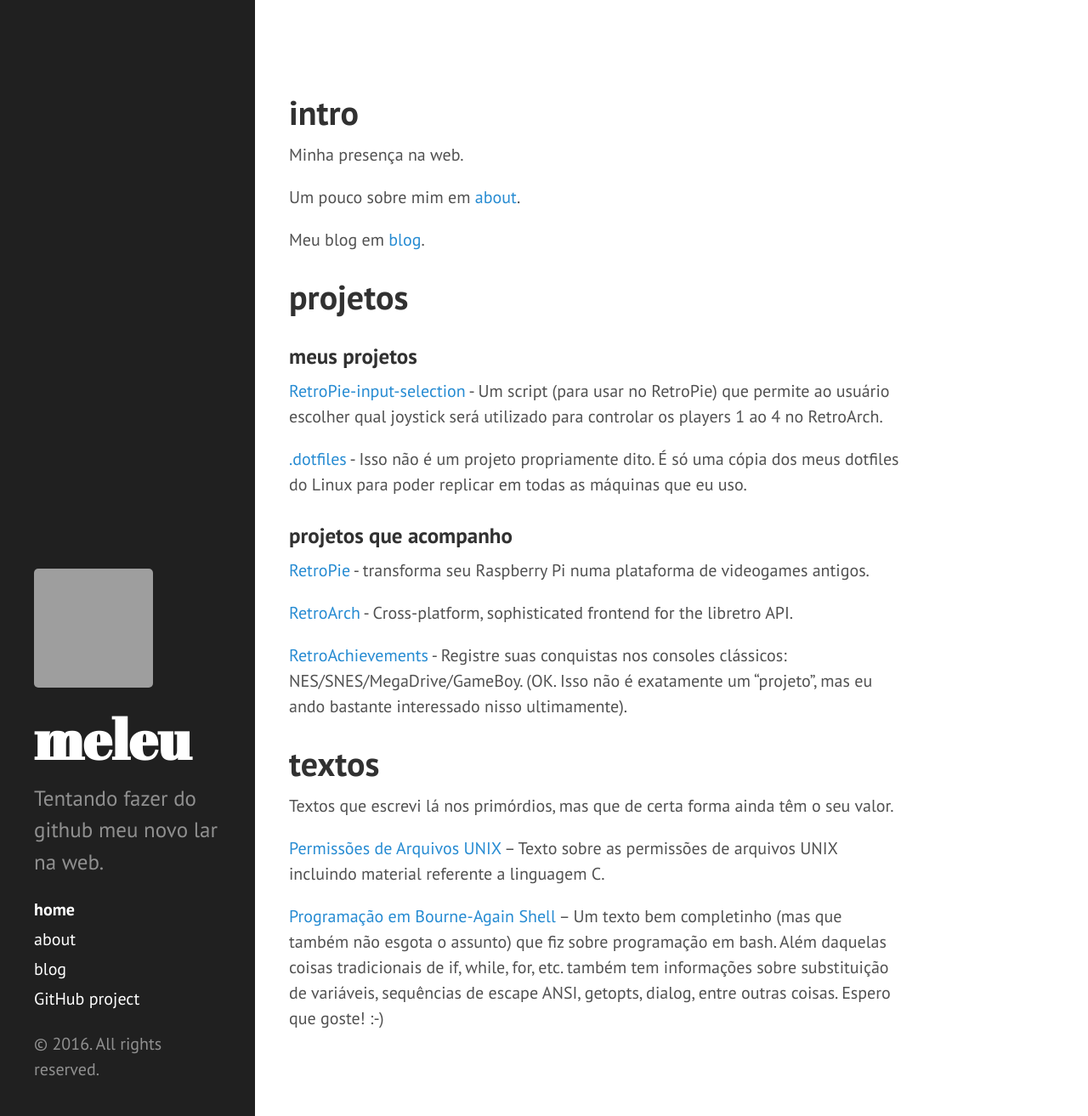
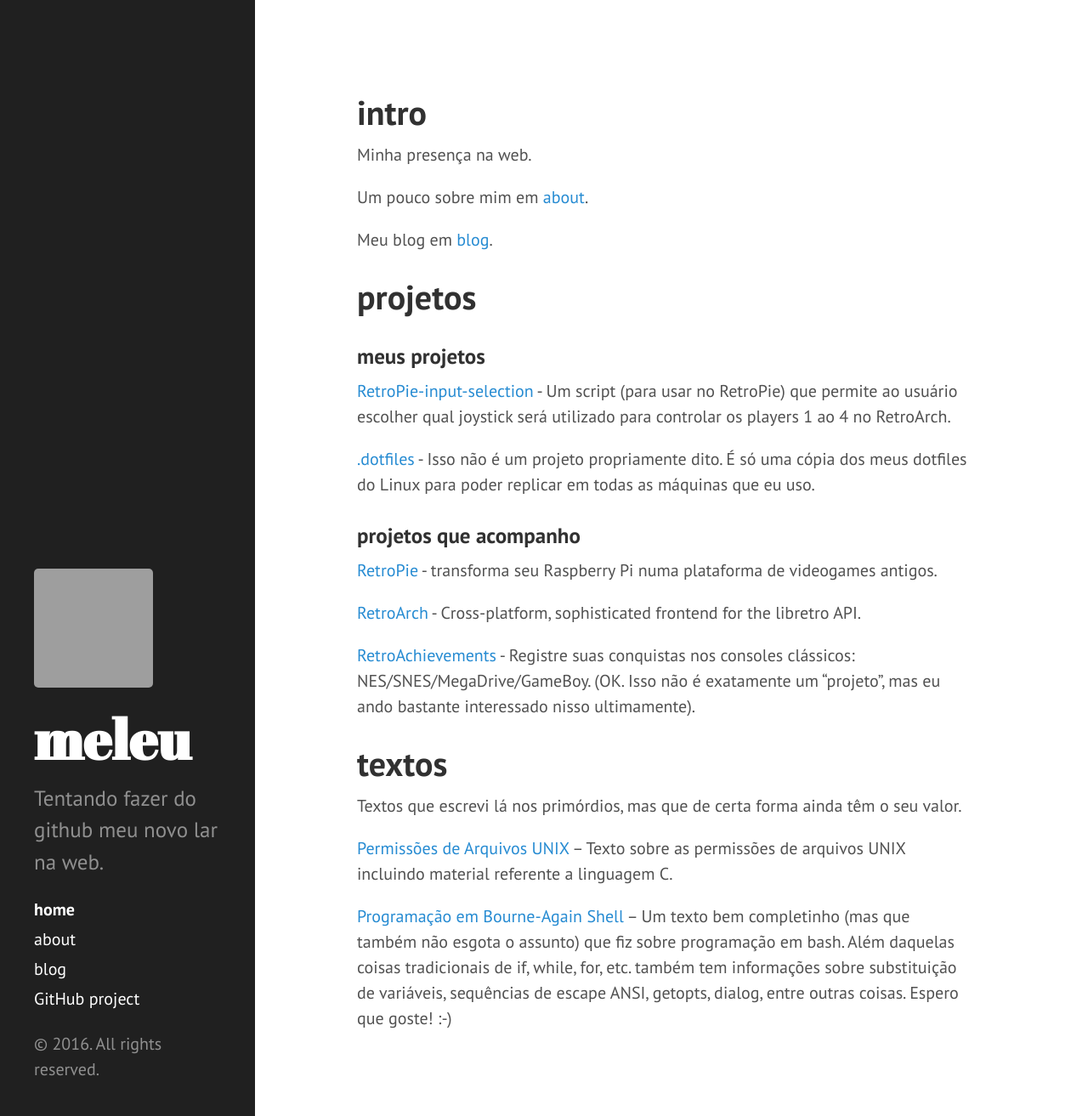
Before and after one commit to meleu/meleu.github.io, a Jekyll site: the page built from index.md, in a window 1280 px wide and 1313 px high. Shown: the whole window at 85% size. Built offline with Jekyll 4.4.1, drawn with Linux system fonts in a browser that asks for light colours; grey boxes are pictures that could not be loaded.

Commit message:
Update hyde.css

```diff
--- a/stylesheets/hyde.css
+++ b/stylesheets/hyde.css
@@ -133,8 +133,8 @@ a.sidebar-nav-item:focus {
 /*    margin-left: 20rem;
     margin-right: 2rem;
     */
-    margin-left: 14rem;
-    margin-right: 1rem;
+    margin-left: 18rem;
+    margin-right: 2rem;
   }
 }
 
@@ -143,8 +143,8 @@ a.sidebar-nav-item:focus {
 /*    margin-left: 22rem;
     margin-right: 4rem;
     */
-    margin-left: 16rem;
-    margin-right: 1rem;
+    margin-left: 20rem;
+    margin-right: 2rem;
   }
 }
 
```
